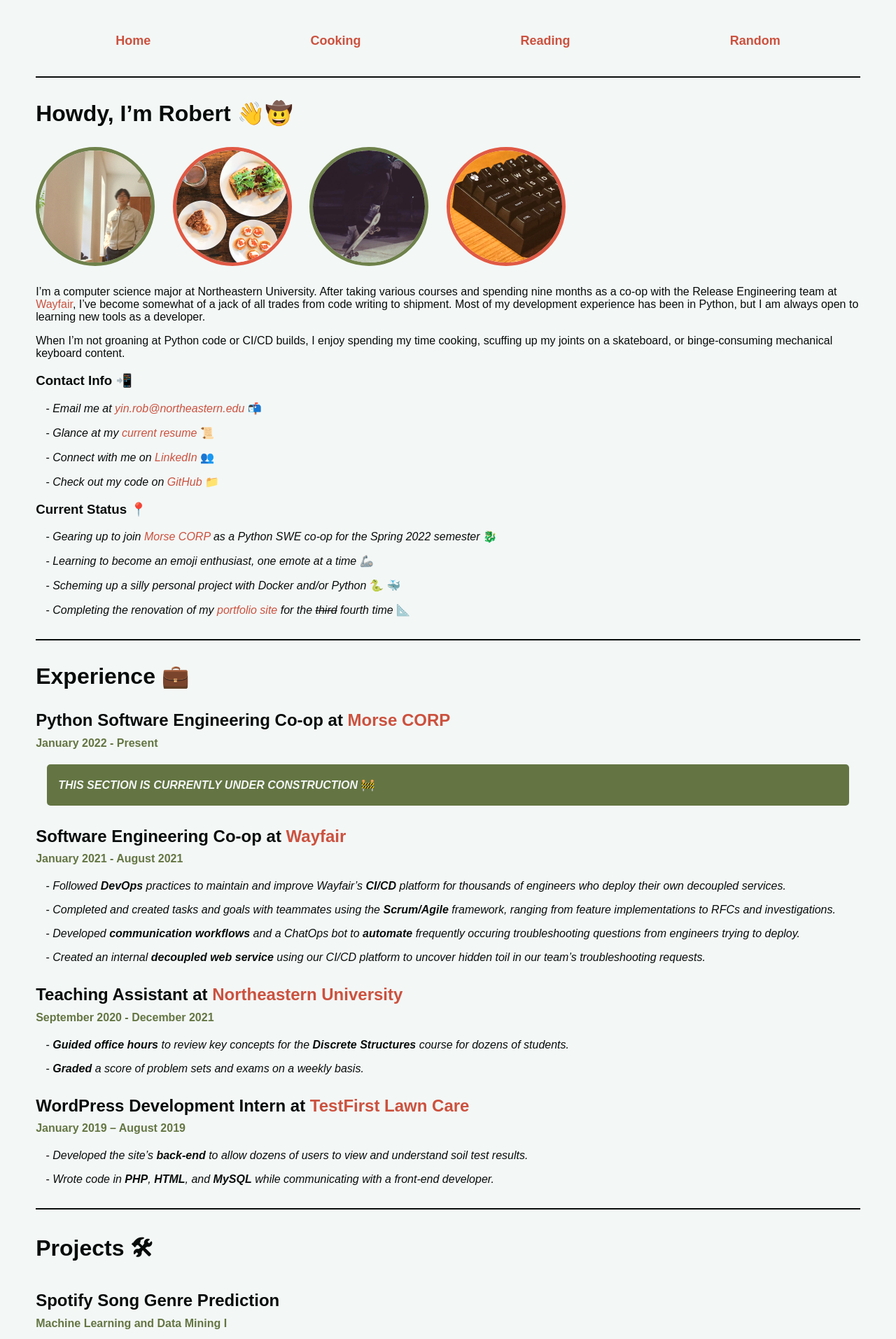
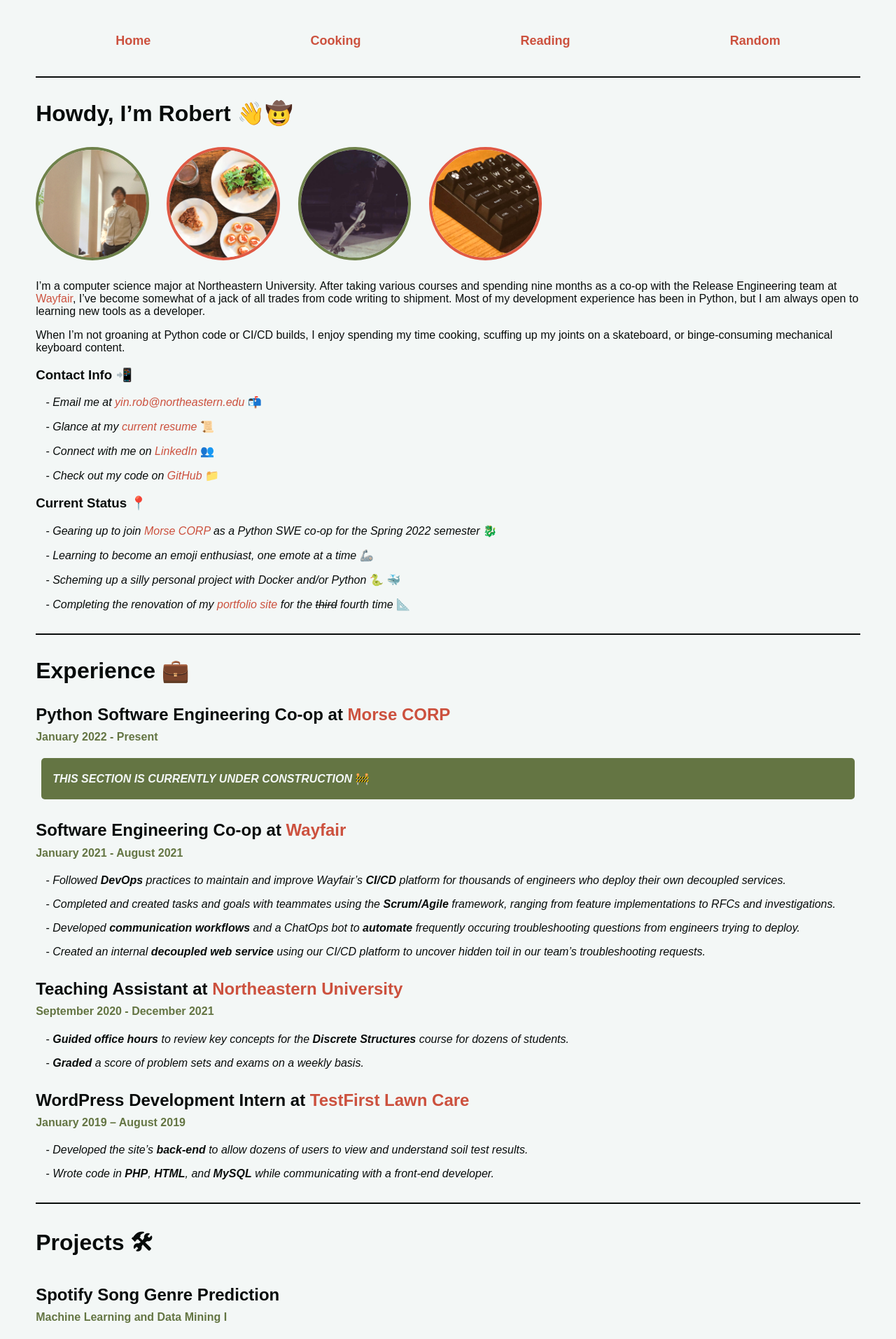
Before and after one commit to bobertoyin/bobertoyin.github.io, a Jekyll site: the page built from index.md, in a window 1280 px wide. Shown: the top 1913 px of the page at 70% size. Built offline with Jekyll 4.4.1, drawn with Linux system fonts in a browser that asks for light colours; some web fonts are replaced.

Commit message:
using view width with min width for images

```diff
--- a/_sass/main.scss
+++ b/_sass/main.scss
@@ -68,8 +68,8 @@
 }
 
 blockquote {
-    margin: 1em;
-    width: calc(100% - 4em);
+    margin: auto;
+    width: calc(100% - 3em);
     padding: 0.25em 1em;
     background-color: $secondary_color;
     color: $background_color;
@@ -114,10 +114,11 @@
 */
 
 .main-img {
-    width: 10em;
+    min-width: 7.5em;
+    width: 12vw;
     margin: 0.5em 2vw 0.5em 0;
     border-radius: 100%;
-    border-width: 5px;
+    border-width: 0.25em;
     border-style: solid;
     filter: brightness(1.1);
 
```
Also changed, not shown: 1 other file.
